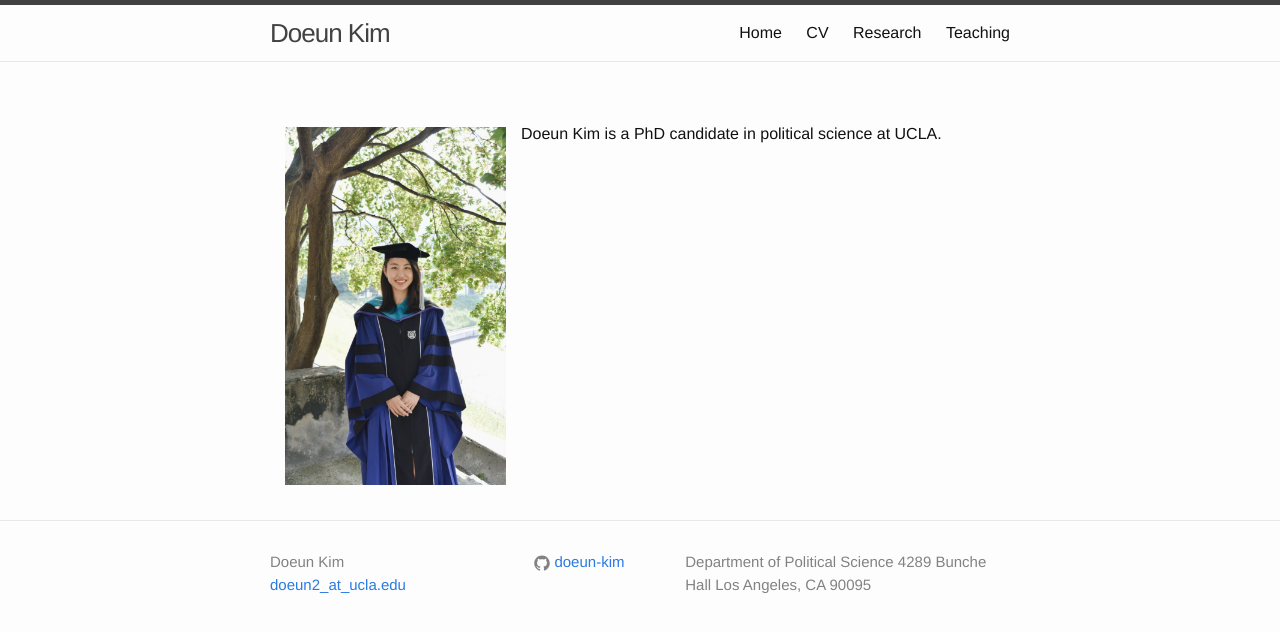
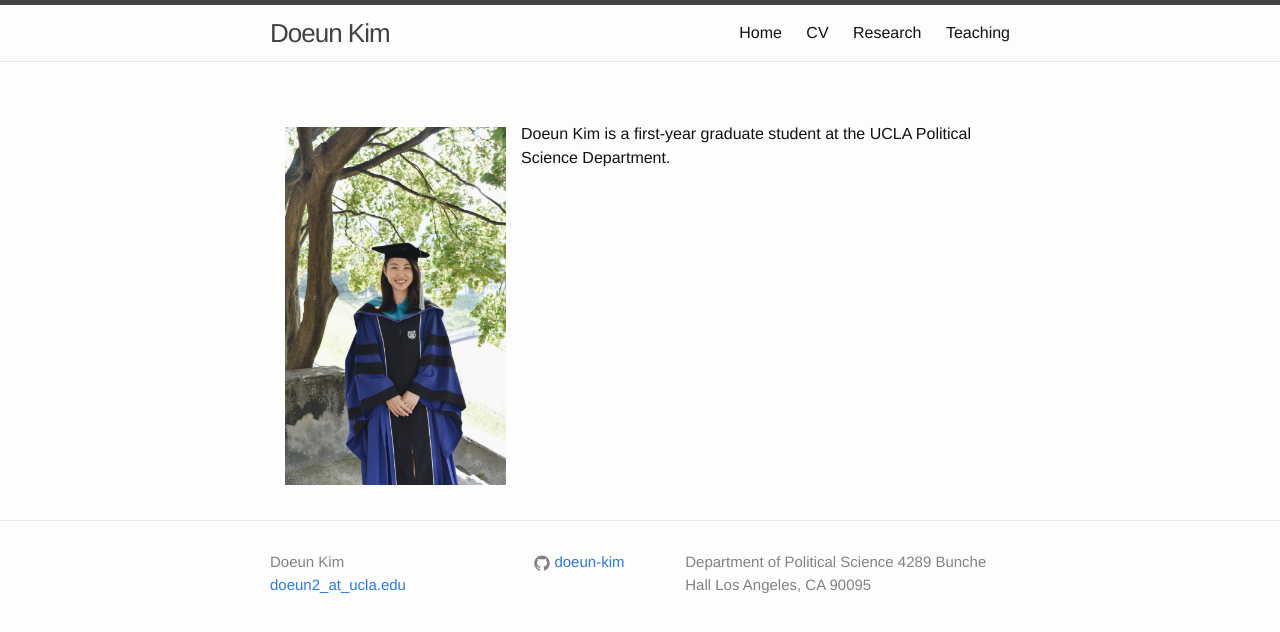
Before and after one commit to soonhong-cho/soonhong-cho.github.io, a Jekyll site: the page index.html, which Jekyll copies as it is, in a window 1280 px wide. Shown: the top 632 px of the page. Built offline with Jekyll 4.4.1, drawn with Linux system fonts in a browser that asks for light colours.

Commit message:
Update index.html

```diff
--- a/index.html
+++ b/index.html
@@ -75,7 +75,7 @@
   width="221" height="358"/>
 </section>
 
-Doeun Kim is a PhD candidate in political science at UCLA.
+Doeun Kim is a first-year graduate student at the UCLA Political Science Department.
 
   </article>
 
```
